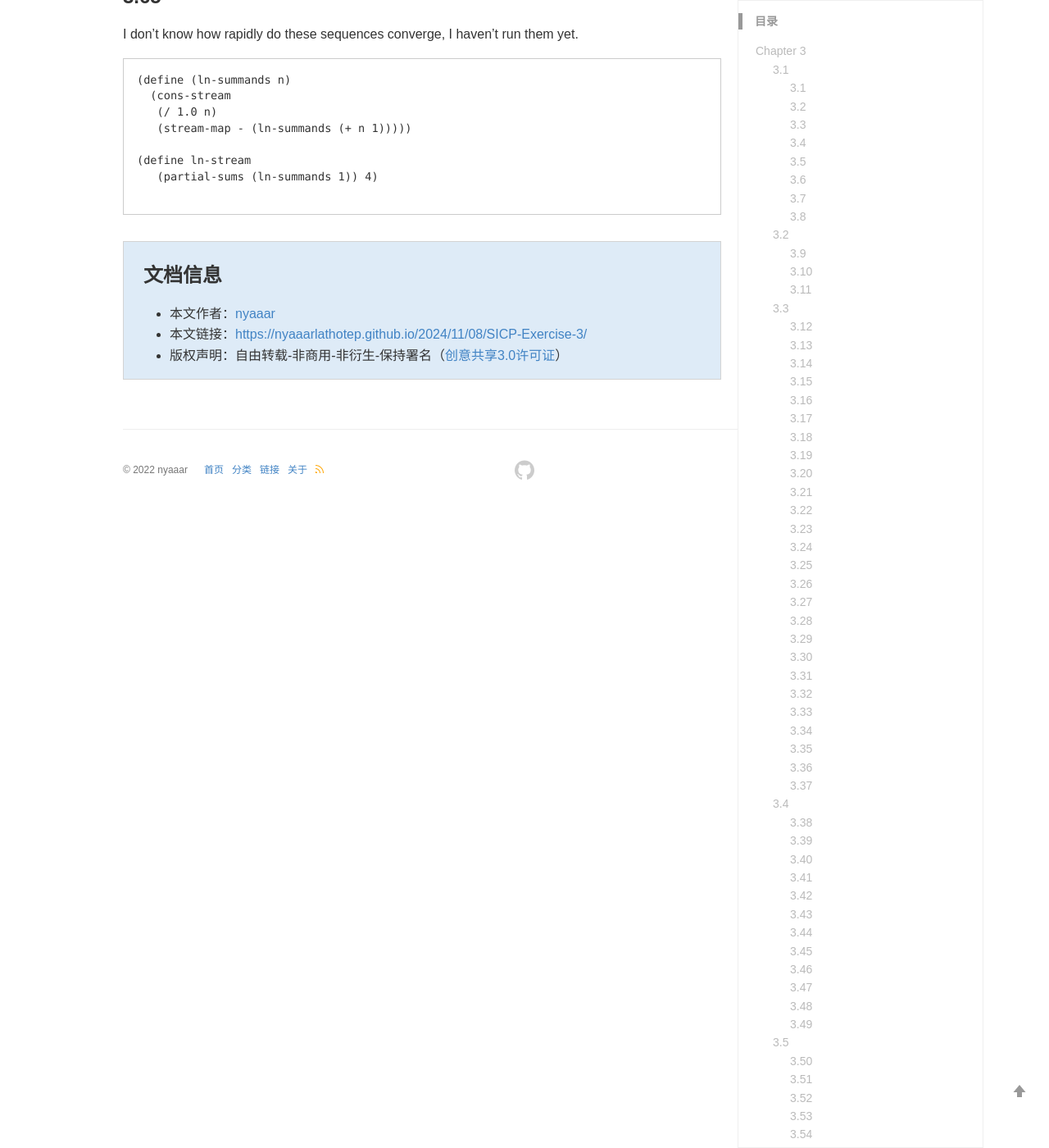
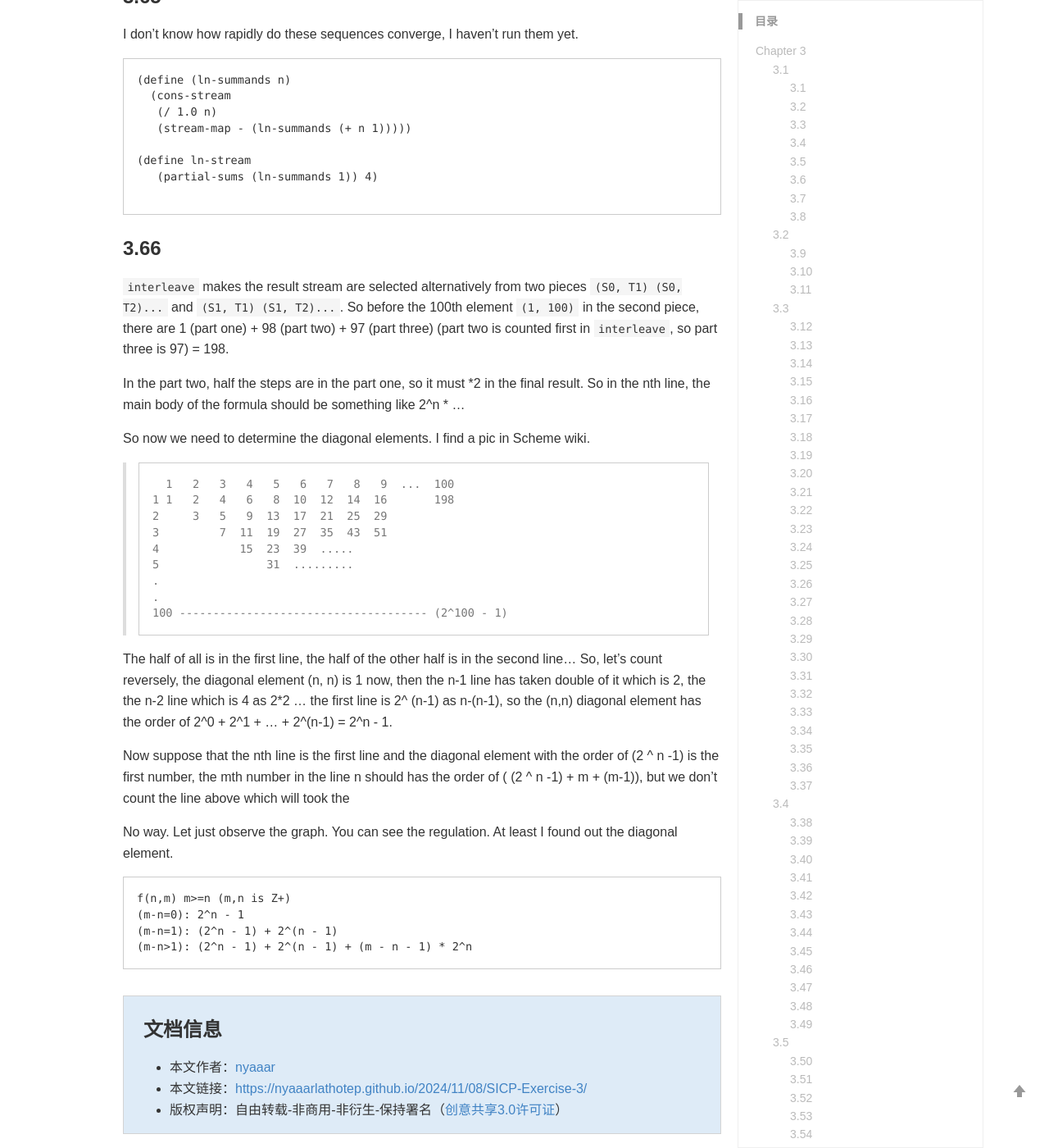
Before and after one commit to nyaaarlathotep/nyaaarlathotep.github.io, a Jekyll site: the page built from _posts/2024-11-8- SICP Exercise 3.md, in a window 1280 px wide and 1400 px high, scrolled down 43558 px. Shown: the whole window at 82% size. Built offline with Jekyll 4.4.1, drawn with Linux system fonts in a browser that asks for light colours; comment, search, counter and statistics services are not loaded; a style sheet for code colours, icons or effects is not loaded; some of the changed text lies outside the part shown.

Commit message:
Update 2024-11-8- SICP Exercise 3.md

````diff
--- a/_posts/2024-11-8- SICP Exercise 3.md
+++ b/_posts/2024-11-8- SICP Exercise 3.md
@@ -1633,3 +1633,36 @@ I don't know how rapidly do these sequences converge, I haven't run them yet.
    (partial-sums (ln-summands 1)) 4)
 
 ```
+
+### 3.66
+
+`interleave` makes the result stream are selected alternatively from two pieces `(S0, T1) (S0, T2)...` and `(S1, T1) (S1, T2)...`. So before the 100th element `(1, 100)` in the second piece, there are 1 (part one) + 98 (part two) + 97 (part three) (part two is counted first in `interleave`, so part three is 97) = 198.
+
+In the part two, half the steps are in the part one, so it must *2 in the final result. So in the nth line, the main body of the formula should be something like 2^n * ...
+
+So now we need to determine the diagonal elements. I find a pic in Scheme wiki.
+
+> ```
+>   1   2   3   4   5   6   7   8   9  ...  100
+> 1 1   2   4   6   8  10  12  14  16       198
+> 2     3   5   9  13  17  21  25  29
+> 3         7  11  19  27  35  43  51
+> 4            15  23  39  .....
+> 5                31  .........
+> .
+> .
+> 100 ------------------------------------- (2^100 - 1)
+> ```
+
+The half of all is in the first line, the half of the other half is in the second line... So, let's count reversely, the diagonal element (n, n) is 1 now, then the n-1 line has taken double of it which is 2, the the n-2 line which is 4 as 2*2 ... the first line is 2^ (n-1) as n-(n-1), so the (n,n) diagonal element has the order of 2^0 + 2^1 + ... + 2^(n-1) = 2^n - 1.
+
+Now suppose that the nth line is the first line and the diagonal element with the order of (2 ^ n -1) is the first number, the mth number in the line n should has the order of  ( (2 ^ n -1)  + m + (m-1)), but we don't count the line above which will took the
+
+No way. Let just observe the graph. You can see the regulation. At least I found out the diagonal element.
+
+```
+f(n,m) m>=n (m,n is Z+)
+(m-n=0): 2^n - 1
+(m-n=1): (2^n - 1) + 2^(n - 1)
+(m-n>1): (2^n - 1) + 2^(n - 1) + (m - n - 1) * 2^n
+```
````
